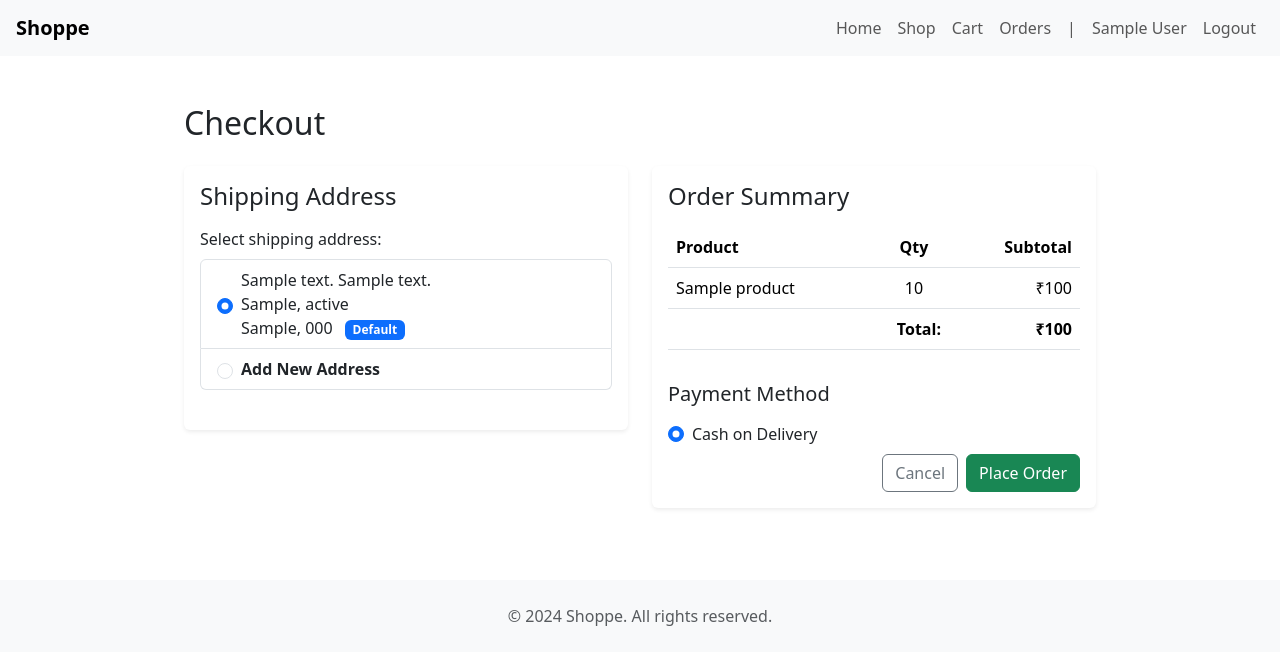
After one commit to faslkp/shoppe, a Django app: page /orders/checkout/ in a window 1280 px wide. The commit adds this page. Shown: the top 665 px of the page. Run offline with Django 5.2, Linux system fonts and the light colour scheme; a user stored in the database is signed in; tables that the repository leaves empty hold one stand-in row (values such as "Sample post").

Commit message:
Checkout and order placing, orders list, and order details page added

```diff
--- /dev/null
+++ b/orders/urls.py
@@ -0,0 +1,11 @@
+from django.urls import path
+
+from orders.views import checkout_view, order_detail_view, orders_view
+
+app_name = 'orders'
+
+urlpatterns = [
+    path('checkout/', checkout_view, name='checkout'),
+    path('orders/', orders_view, name='orders'),
+    path('order/<int:order_id>/', order_detail_view, name='order_detail'),
+]
--- a/orders/views.py
+++ b/orders/views.py
@@ -1,3 +1,92 @@
 from django.shortcuts import render
+from users.models import Address
+from users.models import CartItem
+from django.db.models import Sum, F
+from django.contrib import messages
+from django.shortcuts import redirect
+from django.db import transaction
 
-# Create your views here.
+from users.forms import AddressForm
+from orders.models import Order, OrderItem
+
+
+def checkout_view(request):
+    cart_items = CartItem.objects.filter(cart__user=request.user).annotate(subtotal=F('quantity') * F('product__price'))
+    total = cart_items.aggregate(total=Sum(F('subtotal')))['total']
+
+    if request.method == 'POST':
+        with transaction.atomic():
+            address_id = request.POST.get('selected_address')
+            address = None
+            print('address_id: ', address_id)
+            if address_id and address_id != 'new':
+                try:
+                    address = Address.objects.get(id=address_id)
+                except Address.DoesNotExist:
+                    messages.error(request, 'Invalid address selected.')
+                    return redirect('orders:checkout')
+
+            if address_id == 'new':
+                address = Address.objects.create(
+                    user=request.user,
+                    address_line_1=request.POST.get('address_line_1'),
+                    address_line_2=request.POST.get('address_line_2'),
+                    city=request.POST.get('city'),
+                    state=request.POST.get('state'),
+                    zip_code=request.POST.get('zip_code'),
+                    country=request.POST.get('country')
+                )
+
+            if request.POST.get('save_address'):
+                Address.objects.filter(user=request.user).update(is_default=False)
+                address.is_default = True
+                address.save()
+
+            order = Order.objects.create(user=request.user, address=address, total_amount=total)
+
+            for cart_item in cart_items:
+                try:
+                    if cart_item.product.stock < cart_item.quantity:
+                        cart_item.quantity = cart_item.product.stock
+                        cart_item.save()
+                        raise Exception(f'Sorry, only {cart_item.product.stock} {cart_item.product.name}(s) left in stock.')
+
+                    OrderItem.objects.create(order=order, product=cart_item.product, quantity=cart_item.quantity, price=cart_item.product.price)
+
+                    cart_item.product.stock -= cart_item.quantity
+                    cart_item.product.save()
+
+                    cart_item.delete()
+                except Exception as e:
+                    messages.error(request, f'Error placing order: {e}')
+                    return redirect('users:cart')
+
+            messages.success(request, 'Order placed successfully.')
+            return redirect('orders:order_detail', order_id=order.id)
+
+    addresses = Address.objects.filter(user=request.user)
+    context = {
+        'addresses': addresses,
+        'cart_items': cart_items,
+        'total': total
+    }
+    return render(request, 'orders/checkout.html', context)
+
+
+def orders_view(request):
+    orders = Order.objects.filter(user=request.user).select_related('address').prefetch_related(
+        'orderitem_set', 'orderitem_set__product').order_by('-created_at')
+    context = {
+        'orders': orders
+    }
+    return render(request, 'orders/orders.html', context)
+
+
+def order_detail_view(request, order_id):
+    order = Order.objects.get(id=order_id)
+    order_items = OrderItem.objects.filter(order=order).prefetch_related('product').order_by('product__name').annotate(subtotal=F('quantity') * F('product__price'))
+    context = {
+        'order': order,
+        'order_items': order_items
+    }
+    return render(request, 'orders/order_detail.html', context)
--- a/templates/base.html
+++ b/templates/base.html
@@ -44,7 +44,7 @@
                             </a>
                         </li>
                         <li class="nav-item">
-                            <a class="nav-link" href="">Orders</a>
+                            <a class="nav-link" href="{% url 'orders:orders' %}">Orders</a>
                         </li>
                         <li class="nav-item">
                             <a class="nav-link" disabled>|</a>
--- /dev/null
+++ b/templates/orders/checkout.html
@@ -0,0 +1,196 @@
+{% extends "base.html" %}
+
+{% block title %}Checkout | Shoppe{% endblock %}
+
+{% block content %}
+<div class="container my-5">
+    <h2 class="mb-4">Checkout</h2>
+        <form method="post" action="" class="row g-4">
+            {% csrf_token %}
+
+            <div class="col-lg-6">
+                <div class="card border-0 shadow-sm mb-4">
+                    <div class="card-body">
+                        <h4 class="mb-3">Shipping Address</h4>
+
+                        {% if addresses %}
+                            <div class="mb-4">
+                                <label class="form-label mb-2">Select shipping address:</label>
+                                <div class="list-group mb-2">
+                                    {% for address in addresses %}
+                                        <label class="list-group-item list-group-item-action d-flex align-items-center" style="cursor:pointer;">
+                                            <input class="form-check-input me-2" type="radio" name="selected_address" value="{{ address.id }}" {% if address.is_default %}checked{% endif %} data-address-type="existing">
+                                            <div>
+                                                <span>{{ address.address_line_1 }}</span>
+                                                {% if address.address_line_2 %}
+                                                    <span>{{ address.address_line_2 }}</span>
+                                                {% endif %}
+                                                <br><span>{{ address.city }}, {{ address.state }}</span><br>
+                                                <span>{{ address.country }}, {{ address.zip_code }}</span>
+                                                {% if address.is_default %}
+                                                    <span class="badge bg-primary ms-2">Default</span>
+                                                {% endif %}
+                                            </div>
+                                        </label>
+                                    {% endfor %}
+                                    <label class="list-group-item list-group-item-action d-flex align-items-center" style="cursor:pointer;">
+                                        <input class="form-check-input me-2" type="radio" name="selected_address" value="new" id="newAddressRadio" data-address-type="new">
+                                        <div>
+                                            <strong>Add New Address</strong>
+                                        </div>
+                                    </label>
+                                </div>
+                            </div>
+                        {% else %}
+                            <div class="alert alert-info mb-2 p-2">No saved addresses found. Please add a new shipping address below.</div>
+                        {% endif %}
+
+                        <div id="newAddressForm" {% if addresses %} style="display:none;" {% endif %}>
+                            <div class="mb-3">
+                                <label for="address_line1" class="form-label">Address Line 1</label>
+                                <input type="text" class="form-control" id="address_line_1" name="address_line_1" {% if not addresses %}required{% endif %}>
+                            </div>
+                            <div class="mb-3">
+                                <label for="address_line2" class="form-label">Address Line 2</label>
+                                <input type="text" class="form-control" id="address_line_2" name="address_line_2">
+                            </div>
+                            <div class="row mb-3">
+                                <div class="col-sm-6">
+                                    <label for="city" class="form-label">City</label>
+                                    <input type="text" class="form-control" id="city" name="city" {% if not addresses %}required{% endif %}>
+                                </div>
+                                <div class="col-sm-6">
+                                    <label for="state" class="form-label">State</label>
+                                    <input type="text" class="form-control" id="state" name="state" {% if not addresses %}required{% endif %}>
+                                </div>
+                            </div>
+                            <div class="row mb-3">
+                                <div class="col-sm-6">
+                                    <label for="zip_code" class="form-label">Zip Code</label>
+                                    <input type="text" class="form-control" id="zip_code" name="zip_code" {% if not addresses %}required{% endif %}>
+                                </div>
+                                <div class="col-sm-6">
+                                    <label for="country" class="form-label">Country</label>
+                                    <input type="text" class="form-control" id="country" name="country" {% if not addresses %}required{% endif %}>
+                                </div>
+                            </div>
+
+                            <div class="form-check mb-2">
+                                <input class="form-check-input" type="checkbox" id="save_address" name="save_address" checked>
+                                <label class="form-check-label" for="save_address">
+                                    Save this address to my account
+                                </label>
+                            </div>
+                        </div>
+                    </div>
+                </div>
+            </div>
+            <script>
+                document.addEventListener("DOMContentLoaded", function() {
+                    var newAddressForm = document.getElementById("newAddressForm");
+                    var addressRadios = document.querySelectorAll('input[name="selected_address"]');
+                    var requiredFields = ['address_line_1', 'city', 'state', 'zip_code', 'country'];
+
+                    function toggleRequiredFields(isRequired) {
+                        requiredFields.forEach(function(fieldId) {
+                            var field = document.getElementById(fieldId);
+                            if (field) {
+                                if (isRequired) {
+                                    field.setAttribute('required', 'required');
+                                } else {
+                                    field.removeAttribute('required');
+                                }
+                            }
+                        });
+                    }
+
+                    if (addressRadios.length > 0 && newAddressForm) {
+                        addressRadios.forEach(function(radio) {
+                            radio.addEventListener("change", function() {
+                                if (this.value === "new" || this.dataset.addressType === "new") {
+                                    newAddressForm.style.display = '';
+                                    toggleRequiredFields(true);
+                                } else {
+                                    newAddressForm.style.display = 'none';
+                                    toggleRequiredFields(false);
+                                }
+                            });
+                        });
+
+                        var checkedRadio = document.querySelector('input[name="selected_address"]:checked');
+                        if (checkedRadio && checkedRadio.value === "new") {
+                            newAddressForm.style.display = '';
+                            toggleRequiredFields(true);
+                        } else if (checkedRadio && checkedRadio.value !== "new") {
+                            toggleRequiredFields(false);
+                        }
+                    } else if (!addressRadios.length && newAddressForm) {
+                        toggleRequiredFields(true);
+                    }
+                });
+            </script>
+
+            <div class="col-lg-6">
+                <div class="card border-0 shadow-sm mb-4">
+                    <div class="card-body">
+                        <h4 class="mb-3">Order Summary</h4>
+                        <div class="table-responsive mb-3">
+                            <table class="table align-middle">
+                                <thead>
+                                    <tr>
+                                        <th>Product</th>
+                                        <th class="text-center">Qty</th>
+                                        <th class="text-end">Subtotal</th>
+                                    </tr>
+                                </thead>
+                                <tbody>
+                                    {% if cart_items %}
+                                        {% for item in cart_items %}
+                                        <tr>
+                                            <td>
+                                                {{ item.product.name }}
+                                            </td>
+                                            <td class="text-center">{{ item.quantity }}</td>
+                                            <td class="text-end">₹{{ item.subtotal }}</td>
+                                        </tr>
+                                        {% endfor %}
+                                    {% else %}
+                                        <tr>
+                                            <td colspan="3" class="text-center text-muted">Your cart is empty.</td>
+                                        </tr>
+                                    {% endif %}
+                                </tbody>
+                                <tfoot>
+                                    <tr>
+                                        <th colspan="2" class="text-end">Total:</th>
+                                        <th class="text-end">₹{{ total }}</th>
+                                    </tr>
+                                </tfoot>
+                            </table>
+                        </div>
+                        <h5 class="mb-3">Payment Method</h5>
+                        <div>
+                            {% csrf_token %}
+                            <div class="form-check mb-2">
+                                <input class="form-check-input" type="radio" name="payment_method" id="payment_cod" value="cod" checked>
+                                <label class="form-check-label" for="payment_cod">
+                                    Cash on Delivery
+                                </label>
+                            </div>
+                            <!-- <div class="form-check mb-3">
+                                <input class="form-check-input" type="radio" name="payment_method" id="payment_card" value="card">
+                                <label class="form-check-label" for="payment_card">
+                                    Credit/Debit Card <span class="text-muted">(Not available)</span>
+                                </label>
+                            </div> -->
+                            <div class="d-flex justify-content-end gap-2">
+                                <a href="{% url 'users:cart' %}" class="btn btn-outline-secondary">Cancel</a>
+                                <button type="submit" class="btn btn-success">Place Order</button>
+                            </div>
+                        </div>
+                    </div>
+                </div>
+            </div>
+        </form>
+</div>
+{% endblock %}
--- a/templates/users/cart.html
+++ b/templates/users/cart.html
@@ -66,7 +66,7 @@
                 </tfoot>
             </table>
         </div>
-        <a href="#" class="btn btn-success mt-3 disabled">Checkout (Not Implemented)</a>
+        <a href="{% url 'orders:checkout' %}" class="btn btn-success mt-3">Checkout</a>
     {% else %}
         <div class="alert alert-info">
             Your cart is empty.
--- a/users/admin.py
+++ b/users/admin.py
@@ -1,6 +1,8 @@
 from django.contrib import admin
 
-from users.models import User, Address
+from users.models import User, Address, Cart, CartItem
 
 admin.site.register(User)
 admin.site.register(Address)
+admin.site.register(Cart)
+admin.site.register(CartItem)
--- a/users/models.py
+++ b/users/models.py
@@ -1,3 +1,4 @@
+from ast import mod
 from django.db import models
 from django.contrib.auth.models import AbstractUser
 
@@ -39,7 +40,9 @@ class Address(models.Model):
     class Meta:
         verbose_name = 'Address'
         verbose_name_plural = 'Addresses'
-        unique_together = ['user', 'is_default']
+        constraints = [
+            models.UniqueConstraint(fields=['user', 'is_default'], condition=models.Q(is_default=True), name='unique_default_address')
+        ]
 
 
 class Cart(models.Model):
```
Also changed, not shown: orders/admin.py (+14 -1 lines), templates/orders/order_detail.html (added, +71 -0 lines), templates/orders/orders.html (added, +41 -0 lines), .cursor/plans/django-e-commerce-shop-app-65e12b09.plan.md (added), shop/migrations/0003_alter_productrating_product.py (added), users/migrations/0002_alter_address_unique_together_and_more.py (added).
